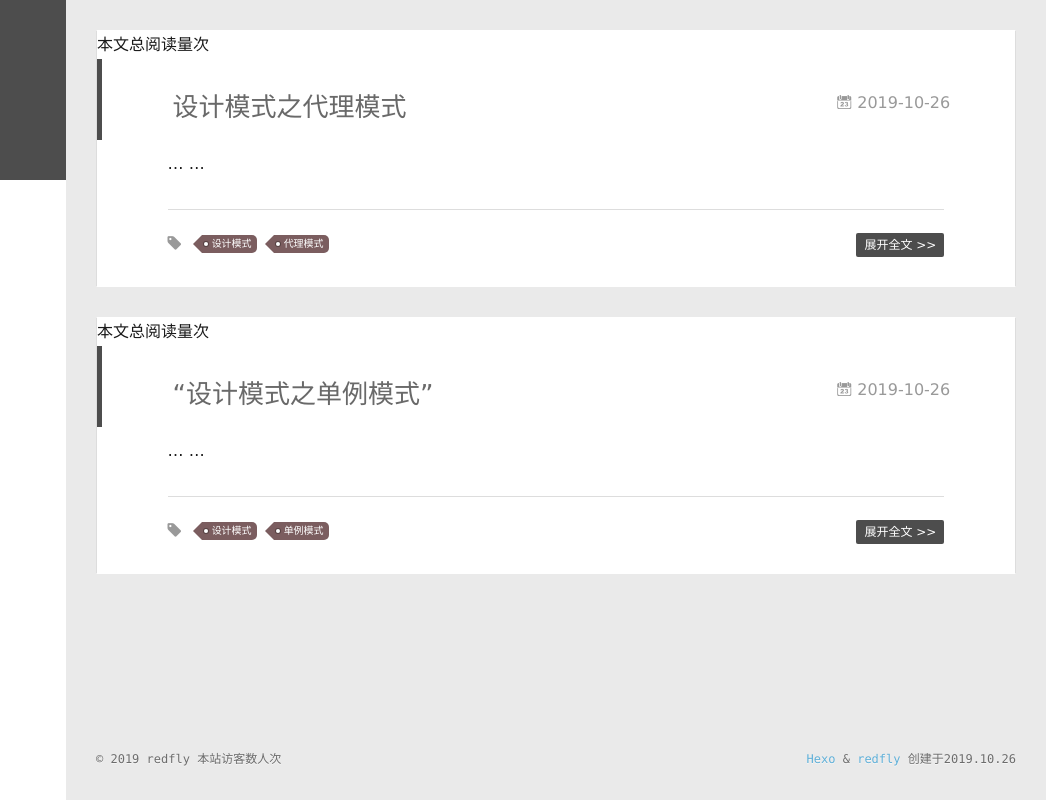
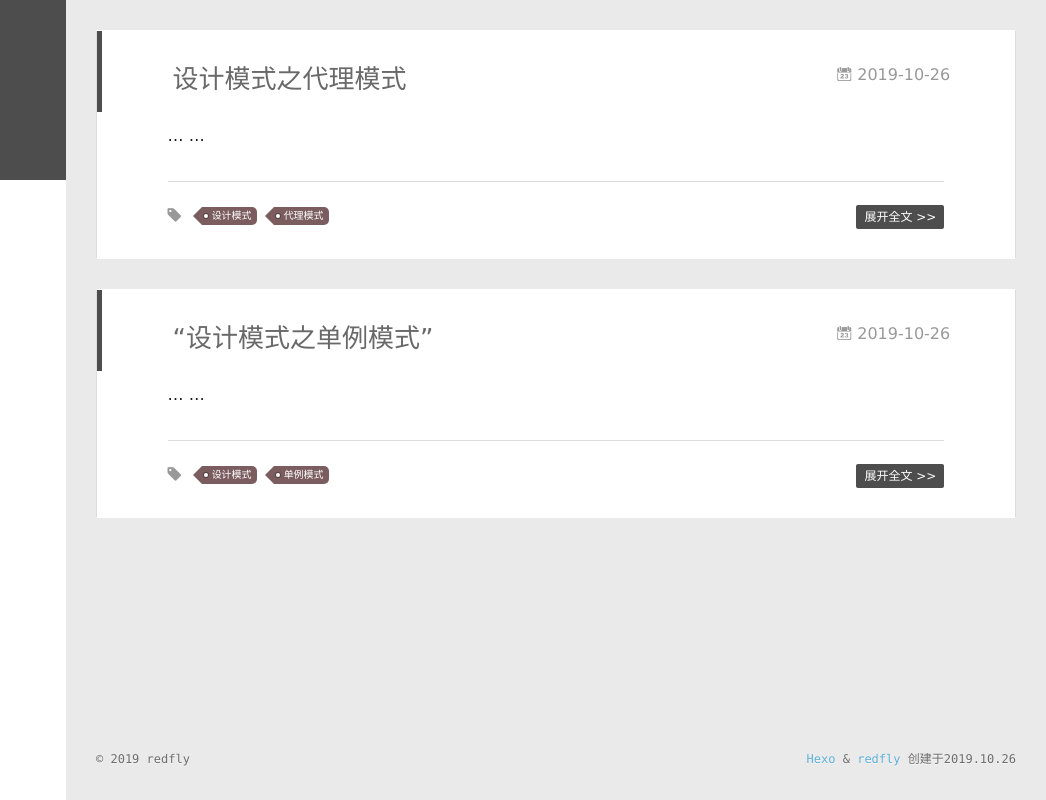
Before and after one commit to bigflyMT/liredfly.github.io, a plain HTML site: page index.html in a window 1280 px wide. Shown: the full height of the page, 234-1280 px from the left. Drawn offline with Linux system fonts and the light colour scheme; some packages are replaced by stand-ins of ours; a script that the page names is missing.

Commit message:
Site updated: 2019-10-27 15:51:51

```diff
--- a/index.html
+++ b/index.html
@@ -158,9 +158,7 @@
     <article id="post-设计模式之代理模式" class="article article-type-post  article-index" itemscope itemprop="blogPost">
   <div class="article-inner">
 
-  <span id="busuanzi_container_page_pv">
-   本文总阅读量<span id="busuanzi_value_page_pv"></span>次
-</span>
+
 
 
       <header class="article-header">
@@ -238,12 +236,11 @@
 
 
 
+
     <article id="post-设计模式之单例模式" class="article article-type-post  article-index" itemscope itemprop="blogPost">
   <div class="article-inner">
 
-  <span id="busuanzi_container_page_pv">
-   本文总阅读量<span id="busuanzi_value_page_pv"></span>次
-</span>
+
 
 
       <header class="article-header">
@@ -324,6 +321,7 @@
 
 
 
+
           </div>
         </div>
       </div>
@@ -335,7 +333,7 @@
     <div id="footer-info">
     	<div class="footer-left">
 			&copy; 2019 redfly
-			<span id="busuanzi_container_site_uv">本站访客数<span id="busuanzi_value_site_uv"></span>人次</span>
+
     	</div>
       	<div class="footer-right">
       		<a href="http://hexo.io/" target="_blank">Hexo</a>  & <a href="https://github.com/liredfly/liredfly.github.io" target="_blank">redfly</a> 创建于2019.10.26
```
Also changed, not shown: 2019/10/26/设计模式之代理模式/index.html (+3 -4 lines), 2019/10/26/设计模式之单例模式/index.html (+3 -4 lines), archives/2019/10/index.html (+1 -1 lines), archives/2019/index.html (+1 -1 lines), archives/index.html (+1 -1 lines), tags/代理模式/index.html (+1 -1 lines), tags/单例模式/index.html (+1 -1 lines), tags/设计模式/index.html (+1 -1 lines).
